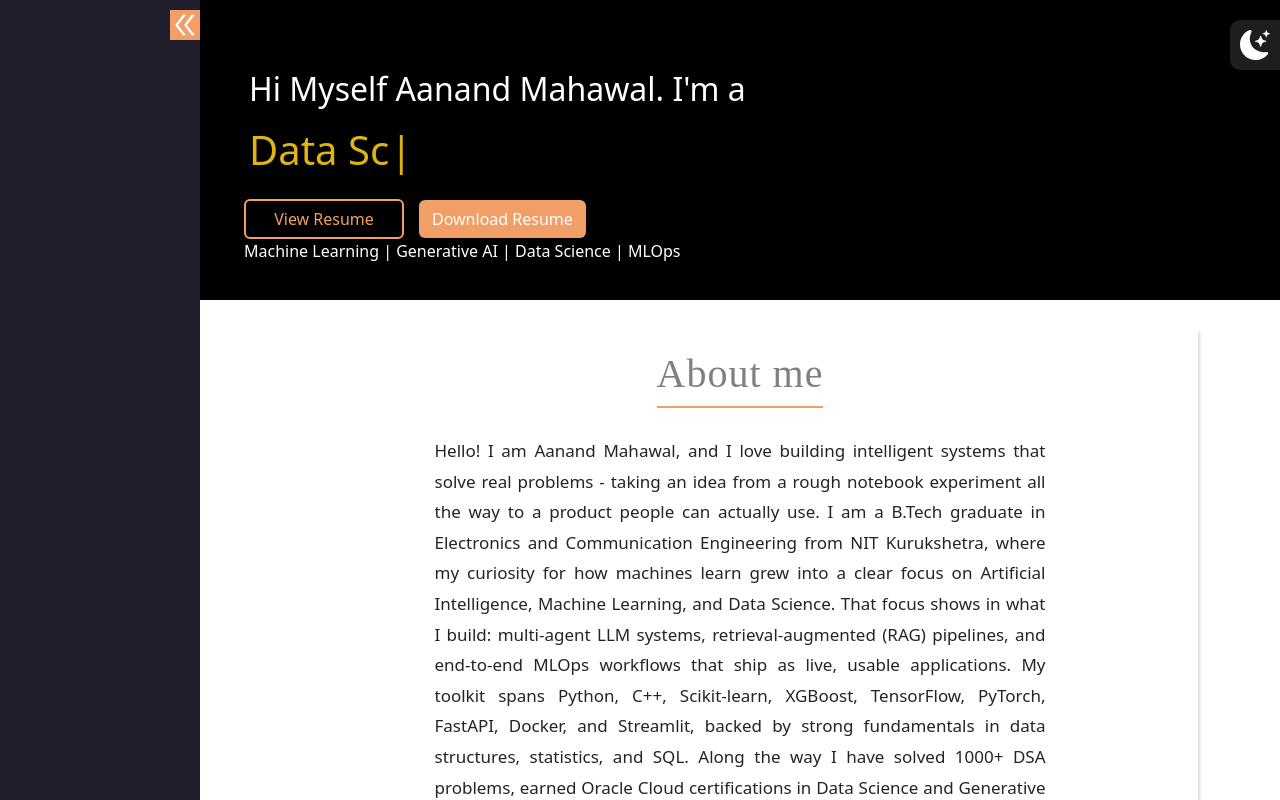
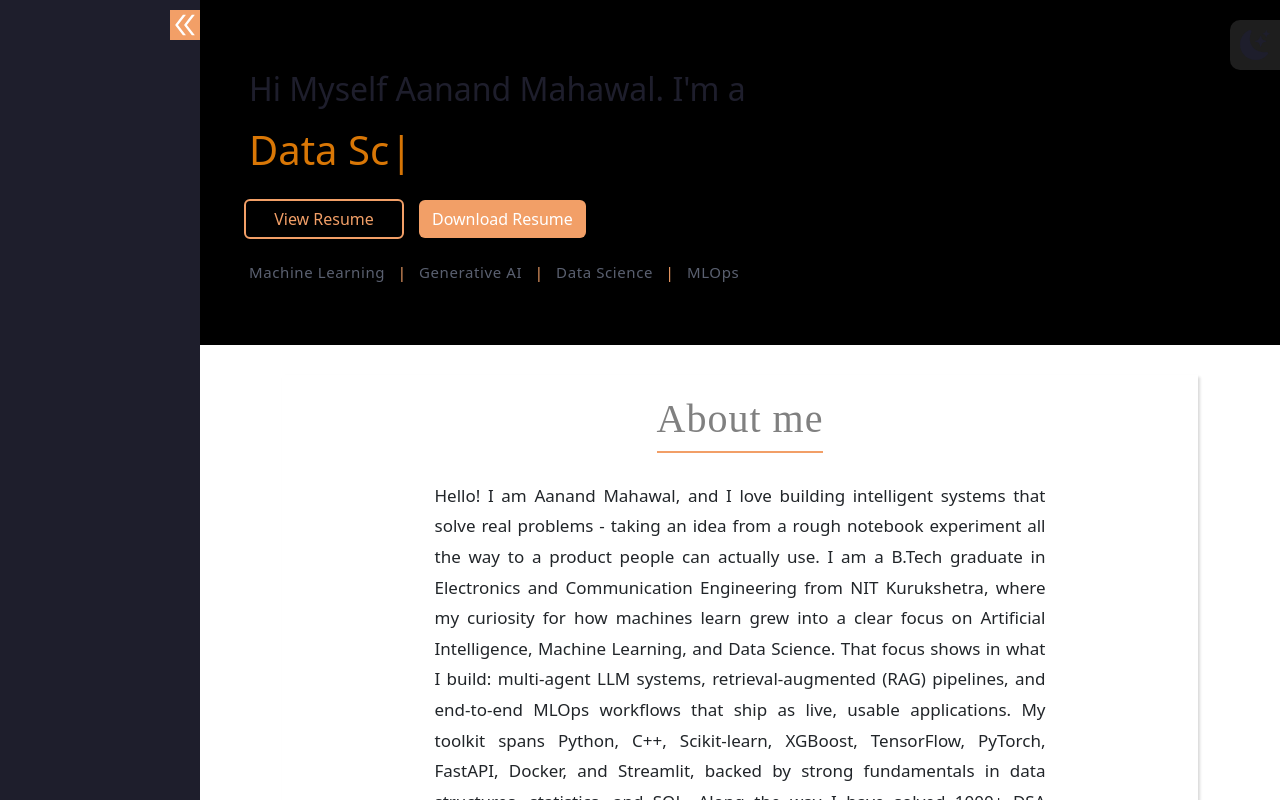
Before and after one commit to aanandmahawal/Personal-portfolio, a React (Create React App) app in the folder frontend/: page / in a window 1280 px wide. Shown: the top 800 px of the page. Built offline with nearby package versions, Linux system fonts and the light colour scheme.

Commit message:
Update home.css

```diff
--- a/frontend/src/pages/Home/home.css
+++ b/frontend/src/pages/Home/home.css
@@ -1,7 +1,9 @@
 .home-container {
-  height: 300px;
-  color: white;
+  min-height: 340px;
+  height: auto;
+  color: #1e1e2c; /* dark text on the light hero background */
   padding-left: 150px;
+  padding-bottom: 45px;
 }
 
 .home-content h2 {
@@ -10,7 +12,7 @@
   /* margin-left: 150px; */
 }
 .home-content h1 {
-  color: #e0b50f;
+  color: #d97706; /* deep amber - readable on the light wash */
   padding: 5px;
   /* margin-left: 150px; */
 }
@@ -44,6 +46,20 @@
   transition: 1s;
 }
 
+.home-roles {
+  margin-top: 22px;
+  padding-left: 5px;
+  color: #5a6070; /* slate grey for the light background */
+  font-size: 15px;
+  font-weight: 500;
+  letter-spacing: 0.6px;
+}
+
+.home-roles span {
+  color: #f29f67;
+  margin: 0 8px;
+}
+
 .theme-btn {
   display: flex;
   align-items: center;
@@ -74,4 +90,9 @@
   .home-container h1 {
     font-size: 24px;
   }
+  .home-roles {
+    font-size: 13px;
+    text-align: center;
+    padding: 0 10px;
+  }
 }
```
